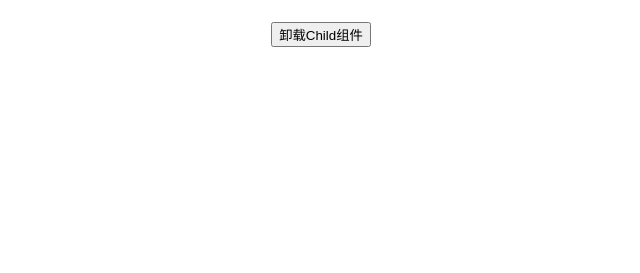
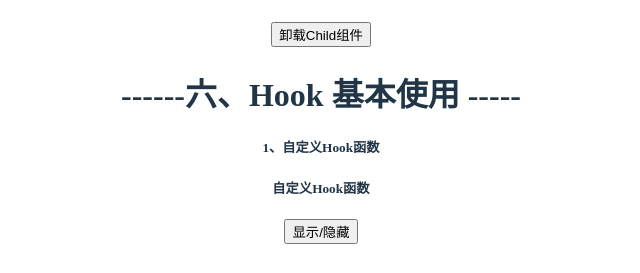
Before and after one commit to LuckySgr/react-basic, a React (Vite) app: page / in a window 1280 px wide. Shown: the part 1890-2163 px from the top of the page, without its empty margins (319-959 px from the left). Before the commit the page ends 1969 px from the top, so only its background shows below. Built offline with nearby package versions, Linux system fonts and the light colour scheme; no server answers.

Commit message:
添加 HookBasic 组件，演示自定义 Hook 的基本用法

```diff
--- a/src/App.tsx
+++ b/src/App.tsx
@@ -2,6 +2,7 @@ import './App.css'
 import ClickBasic from './component/Click-Basic'
 import CommBasic from './component/Comm-Basic'
 import GetDOMBasic from './component/GetDOM-Basic'
+import HookBasic from './component/Hook-Basic'
 import JSXBasic from './component/JSX-Basic'
 import UseEffectBasic from './component/UseEffect-Basic'
 import UseStateBasic from './component/UseState-Basic'
@@ -15,6 +16,7 @@ function App() {
             <GetDOMBasic></GetDOMBasic>
             <CommBasic></CommBasic>
             <UseEffectBasic></UseEffectBasic>
+            <HookBasic></HookBasic>
         </>
     )
 }
--- /dev/null
+++ b/src/component/Hook-Basic.tsx
@@ -0,0 +1,34 @@
+import { useState } from "react";
+
+/*
+    自定义Hook函数
+        1. 自定义Hook函数是一个函数，名称以use开头，函数内部可以调用其他的Hook函数
+        2. 自定义Hook函数可以接收参数，返回值是一个数组或者对象
+        3. 自定义Hook函数的作用是用来复用状态逻辑
+        4. 自定义Hook函数的命名规范：useXXX
+    使用规则：
+        1. 自定义Hook函数只能在组件或者其他自定义的Hook函数中调用
+        2.只能在组件的顶层调用Hook函数，不能在循环、条件判断、嵌套函数中调用
+    需求：自定义一个Hook函数，用来控制元素的显示和隐藏
+*/
+const useToggle = (initValue: boolean): [boolean, () => void] => {
+    const [value, setValue] = useState(initValue);
+    const toggle = () => {
+        setValue(!value);
+    }
+    return [value, toggle];
+}
+const HookBasic = () => {
+    const [isShow, toggle] = useToggle(true);
+    return (
+        <div>
+            <h1>{'------六、Hook 基本使用 -----'}</h1>
+
+            <h5>{'1、自定义Hook函数'}</h5>
+            {isShow && <h5>自定义Hook函数</h5>}
+            <button onClick={toggle}>显示/隐藏</button>
+        </div>
+    )
+}
+
+export default HookBasic;
```
